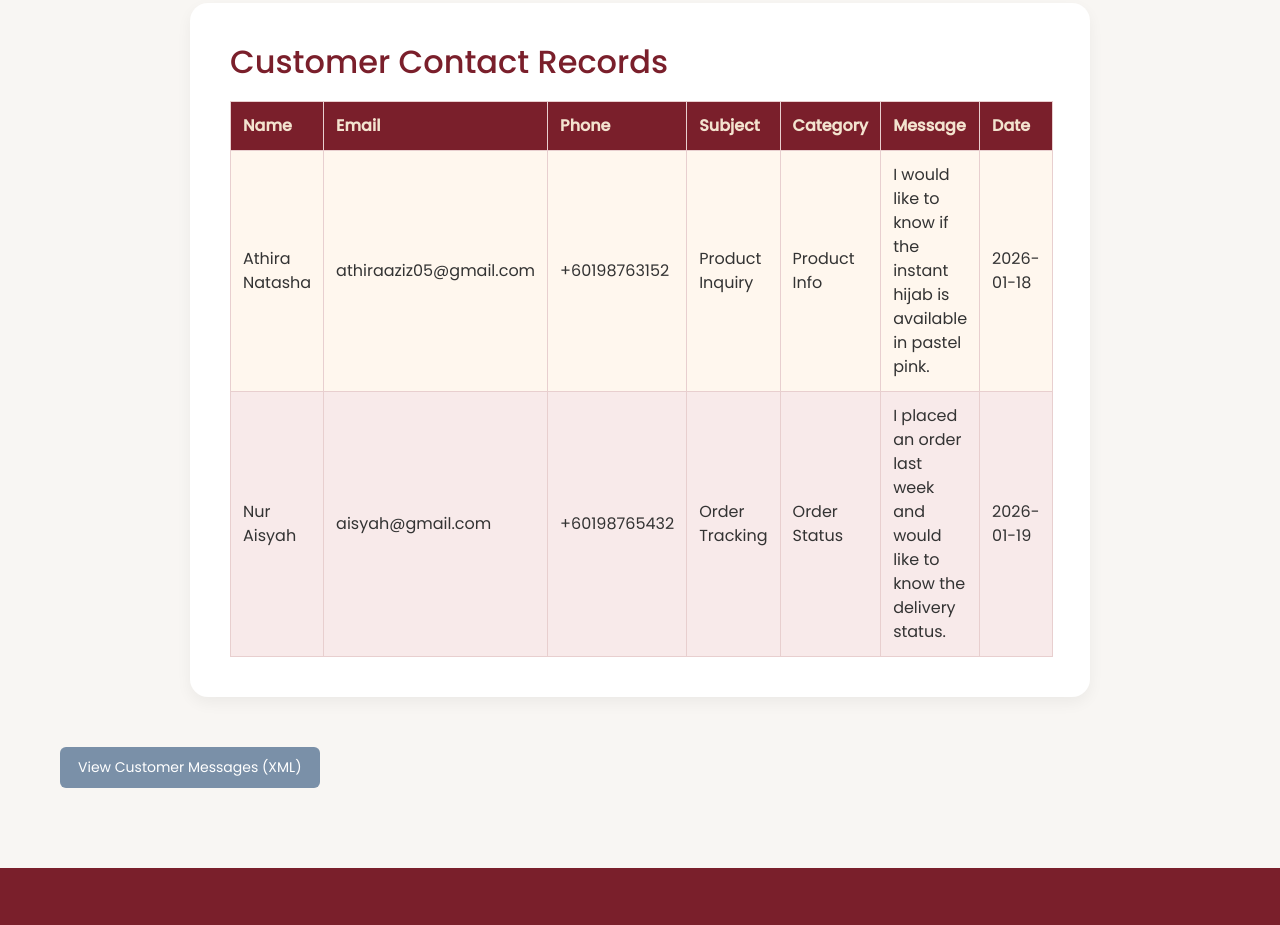
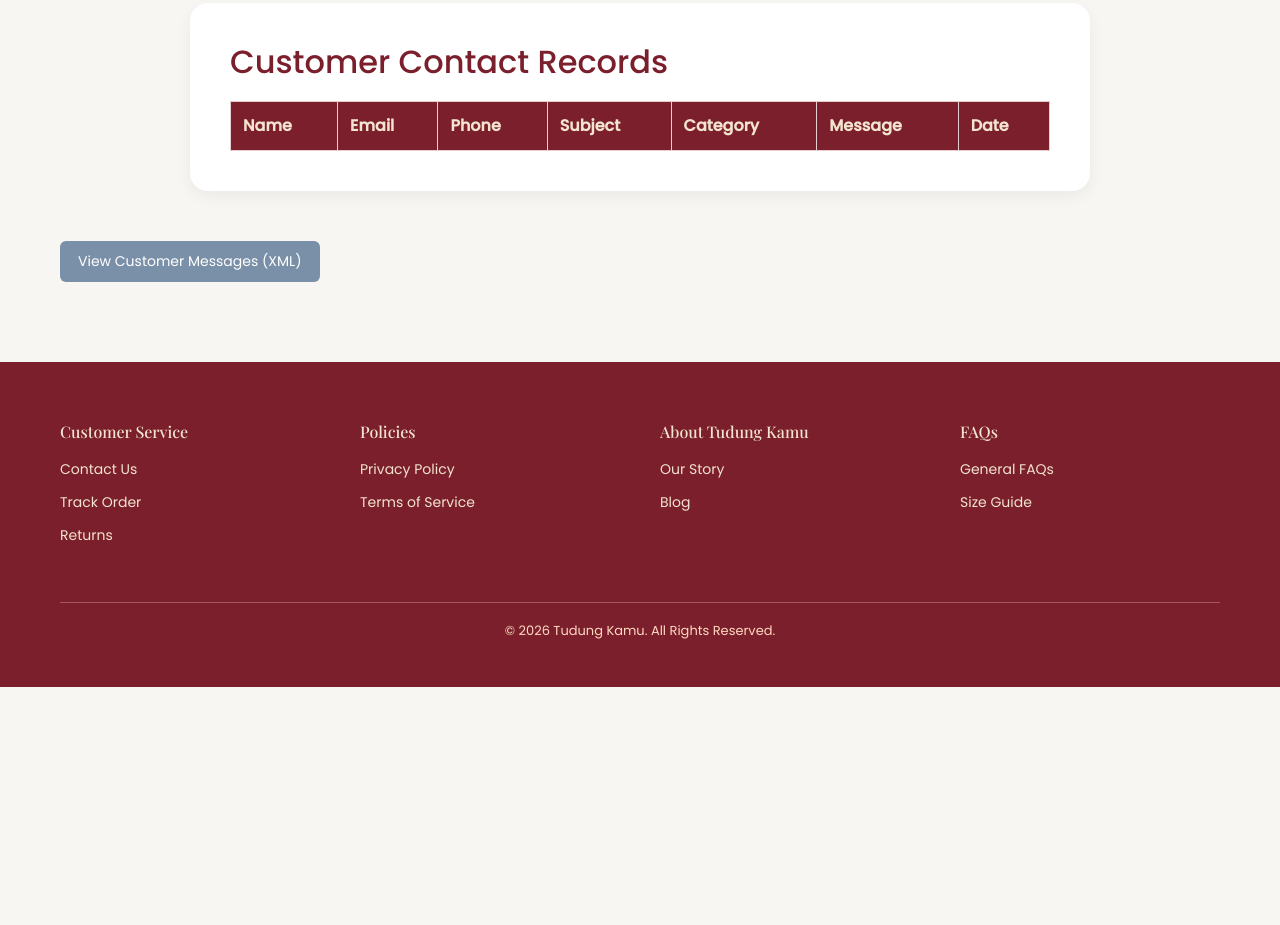
Before and after one commit to SHARIFAHSHADIAH/tudungkamu, a plain HTML site: page contact.html in a window 1280 px wide. Shown: the part 1434-2359 px from the top of the page. After the commit the page ends 2121 px from the top, so only its background shows below. Drawn offline with nearby package versions, Linux system fonts and the light colour scheme.

Commit message:
update html file

```diff
--- a/contact.html
+++ b/contact.html
@@ -220,30 +220,5 @@
     </div>
 </footer>
 
-
-<script>
-fetch("contact.xml")
-    .then(response => response.text())
-    .then(text => new DOMParser().parseFromString(text, "text/xml"))
-    .then(xml => {
-        const customers = xml.getElementsByTagName("customer");
-        const tbody = document.querySelector("#contactTable tbody");
-
-        for (let customer of customers) {
-            const row = document.createElement("tr");
-            row.innerHTML = `
-                <td>${customer.getElementsByTagName("name")[0].textContent}</td>
-                <td>${customer.getElementsByTagName("email")[0].textContent}</td>
-                <td>${customer.getElementsByTagName("phone")[0].textContent}</td>
-                <td>${customer.getElementsByTagName("subject")[0].textContent}</td>
-                <td>${customer.getElementsByTagName("category")[0].textContent}</td>
-                <td>${customer.getElementsByTagName("message")[0].textContent}</td>
-                <td>${customer.getElementsByTagName("submissionDate")[0].textContent}</td>
-            `;
-            tbody.appendChild(row);
-        }
-    });
-</script>
-
 </body>
 </html>
```
